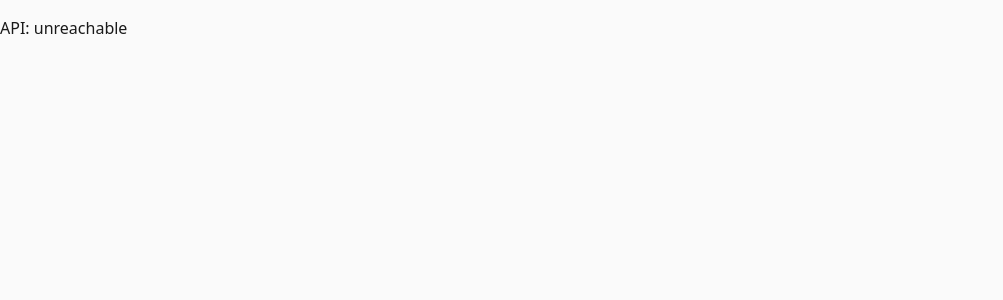
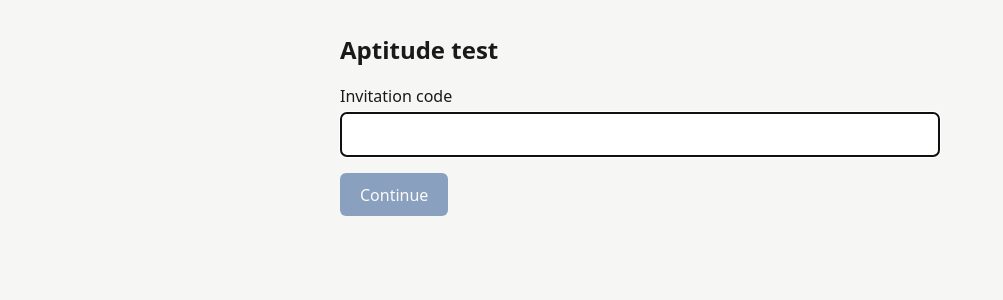
Before and after one commit to Kimberlywangari/aptitude-integrity-layer, a React (Vite) app in the folder frontend/: page / in a window 1280 px wide. Shown: the top 300 px of the page, without its empty margins (0-1003 px from the left). Built offline with nearby package versions, Linux system fonts and the light colour scheme; no server answers.

Commit message:
feat(frontend): route the candidate screens and style them
Routes: / start, /integrity, /test, /done, /not-seb.

```diff
--- a/frontend/src/App.tsx
+++ b/frontend/src/App.tsx
@@ -1,14 +1,34 @@
-import { useEffect, useState } from 'react'
+import { useEffect } from 'react'
+import { BrowserRouter, Navigate, Route, Routes, useNavigate } from 'react-router-dom'
+import Done from './candidate/Done'
+import Integrity from './candidate/Integrity'
+import NotSeb from './candidate/NotSeb'
+import Start from './candidate/Start'
+import TestRunner from './candidate/TestRunner'
+import { setSebRequiredHandler } from './lib/api'
+
+/** Any request the server refuses with 403 seb_required sends the candidate to /not-seb. */
+function SebRedirect() {
+  const navigate = useNavigate()
+  useEffect(() => {
+    setSebRequiredHandler(() => navigate('/not-seb', { replace: true }))
+    return () => setSebRequiredHandler(null)
+  }, [navigate])
+  return null
+}
 
 export default function App() {
-  const [status, setStatus] = useState('checking...')
-
-  useEffect(() => {
-    fetch('/api/health')
-      .then((r) => r.json())
-      .then((body: { status: string }) => setStatus(body.status))
-      .catch(() => setStatus('unreachable'))
-  }, [])
-
-  return <p>API: {status}</p>
+  return (
+    <BrowserRouter>
+      <SebRedirect />
+      <Routes>
+        <Route path="/" element={<Start />} />
+        <Route path="/integrity" element={<Integrity />} />
+        <Route path="/test" element={<TestRunner />} />
+        <Route path="/done" element={<Done />} />
+        <Route path="/not-seb" element={<NotSeb />} />
+        <Route path="*" element={<Navigate to="/" replace />} />
+      </Routes>
+    </BrowserRouter>
+  )
 }
--- a/frontend/src/index.css
+++ b/frontend/src/index.css
@@ -2,9 +2,126 @@
   font-family: system-ui, -apple-system, 'Segoe UI', Roboto, sans-serif;
   line-height: 1.5;
   color: #1a1a1a;
-  background: #fafafa;
+  background: #f6f6f4;
 }
 
 body {
   margin: 0;
 }
+
+.page {
+  box-sizing: border-box;
+  max-width: 40rem;
+  margin: 0 auto;
+  padding: 2rem 1.25rem 4rem;
+}
+
+h1 {
+  font-size: 1.5rem;
+  margin: 0 0 1rem;
+}
+
+label {
+  display: block;
+}
+
+input:not([type='checkbox']):not([type='radio']),
+textarea {
+  box-sizing: border-box;
+  width: 100%;
+  margin: 0.25rem 0 1rem;
+  padding: 0.6rem;
+  font: inherit;
+  border: 1px solid #8a8a8a;
+  border-radius: 6px;
+}
+
+button {
+  font: inherit;
+  padding: 0.6rem 1.25rem;
+  border: 0;
+  border-radius: 6px;
+  color: #fff;
+  background: #1f4f8b;
+  cursor: pointer;
+}
+
+button.secondary {
+  color: #1f4f8b;
+  background: #fff;
+  border: 1px solid #1f4f8b;
+}
+
+button:disabled {
+  opacity: 0.5;
+  cursor: not-allowed;
+}
+
+fieldset {
+  border: 0;
+  padding: 0;
+  margin: 0 0 1rem;
+}
+
+.option,
+.check {
+  display: flex;
+  gap: 0.6rem;
+  align-items: flex-start;
+  padding: 0.6rem 0.75rem;
+  margin-bottom: 0.5rem;
+  background: #fff;
+  border: 1px solid #c9c9c4;
+  border-radius: 6px;
+  cursor: pointer;
+}
+
+.statement {
+  padding-left: 1.25rem;
+}
+
+.test-header {
+  display: flex;
+  justify-content: space-between;
+  align-items: baseline;
+  margin-bottom: 1.5rem;
+}
+
+.timer {
+  font-variant-numeric: tabular-nums;
+  font-size: 1.25rem;
+  font-weight: 600;
+}
+
+.section {
+  margin: 0;
+  text-transform: capitalize;
+  color: #555;
+}
+
+.question-text {
+  font-size: 1.15rem;
+  margin: 0.25rem 0 1.25rem;
+}
+
+.actions {
+  display: flex;
+  gap: 0.75rem;
+}
+
+.muted {
+  color: #555;
+  font-size: 0.9rem;
+}
+
+.error {
+  color: #a31515;
+}
+
+.sr-only {
+  position: absolute;
+  width: 1px;
+  height: 1px;
+  overflow: hidden;
+  clip: rect(0 0 0 0);
+}
```
